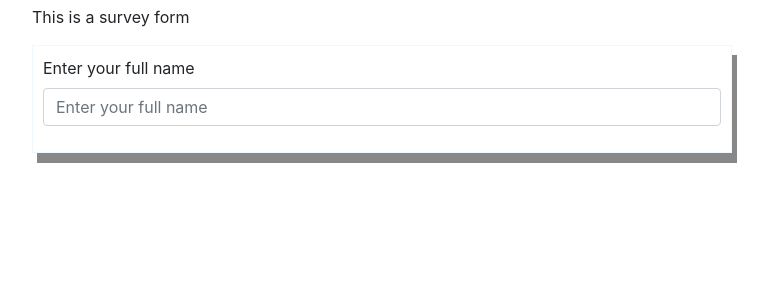
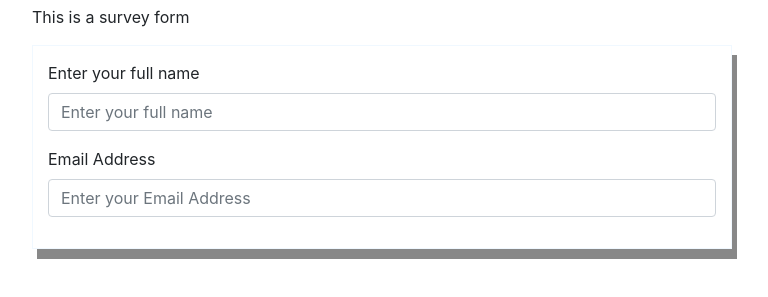
Before and after one commit to anuonifade/survey-form, a plain HTML site: page index.html in a window 1280 px wide. Shown: the part 83-380 px from the top of the page, without its empty margins (53-821 px from the left). Drawn offline with nearby package versions, Linux system fonts and the light colour scheme; files whose address does not match are found by name.

Commit message:
adds a new field for email address

```diff
--- a/css/styles.css
+++ b/css/styles.css
@@ -7,7 +7,7 @@
   max-width: 700px;
   border-style: solid;
   border-color: aliceblue;
-  padding: 10px;
+  padding: 15px;
   border-width: 1px;
   box-shadow: 5px 10px #888888;
 }
--- a/index.html
+++ b/index.html
@@ -24,6 +24,10 @@
             <label for="fullName">Enter your full name</label>
             <input type="text" class="form-control" id="name" placeholder="Enter your full name">
           </div>
+          <div class="form-group">
+            <label for="fullName">Email Address</label>
+            <input type="text" class="form-control" id="name" placeholder="Enter your Email Address">
+          </div>
         </form>
       </div>
     </div>
```
